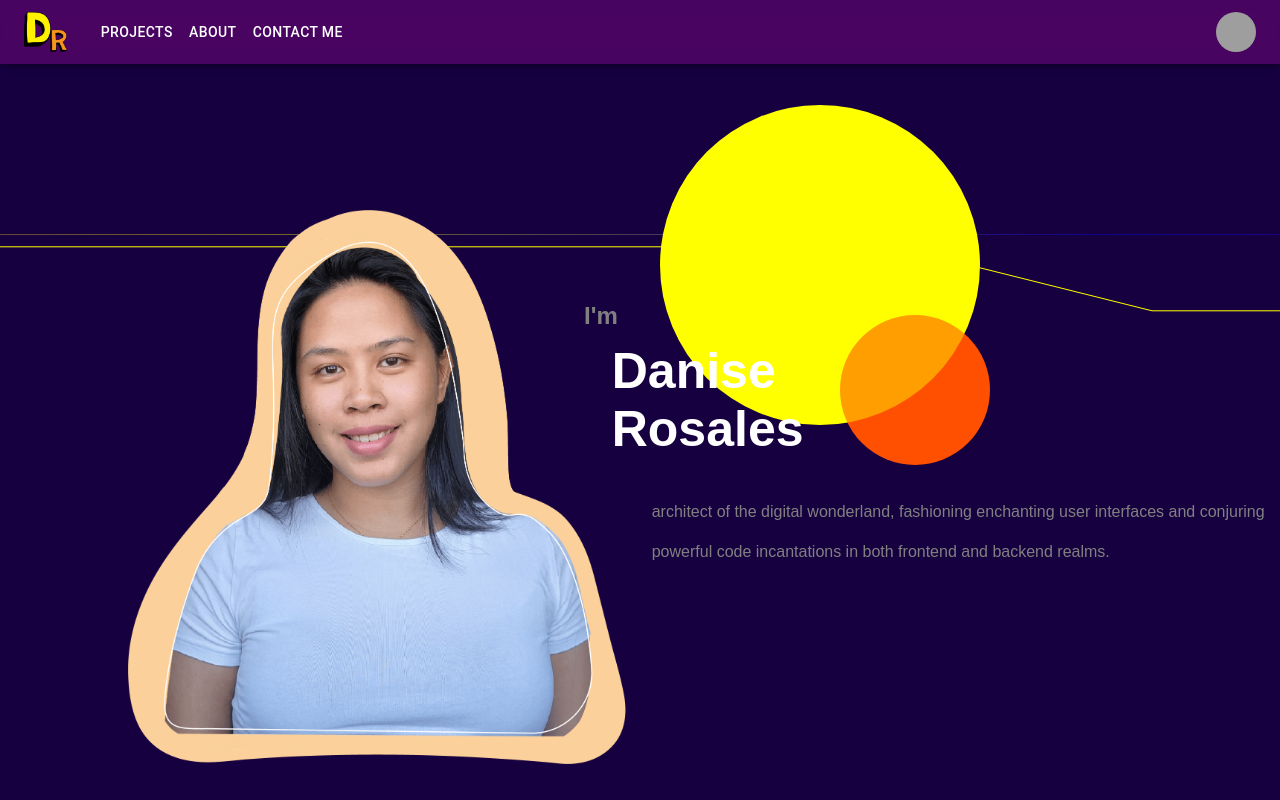
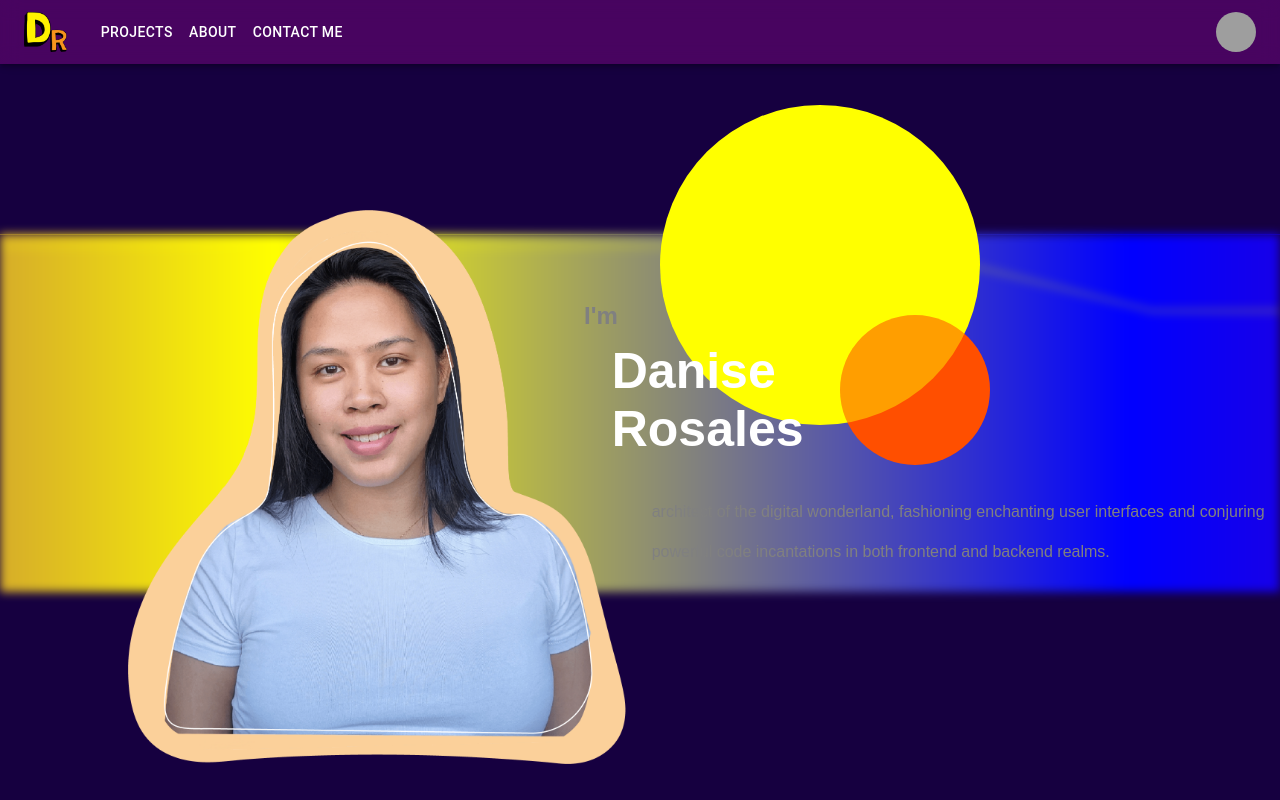
Before and after one commit to daniserosales/MyProfile, a React (Vite) app in the folder client/: page / in a window 1280 px wide. Built offline with nearby package versions, Linux system fonts and the light colour scheme; grey boxes are pictures that could not be loaded.

Commit message:
making commit to make changes

```diff
--- a/client/src/components/Lines/index.css
+++ b/client/src/components/Lines/index.css
@@ -56,11 +56,17 @@ width: 95%;opacity: 0;
     }
 }
 
-svg
+svg {
+    animation: glowAnimation 20s linear infinite;
+    background: linear-gradient(90deg, purple, yellow, blue, purple);
+    background-size: 200% 100%;
+    filter: blur(5px)
+}
   path {
     fill: none;
     stroke: yellow;
     stroke-width: 1px;
     vector-effect: non-scaling-stroke;
     position: absolute;
+
   }
```
